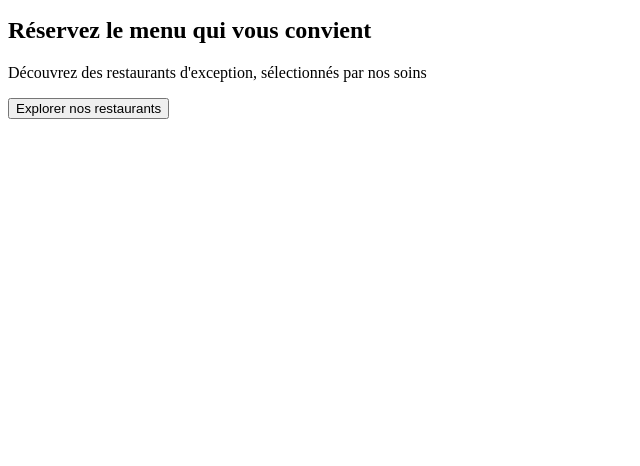
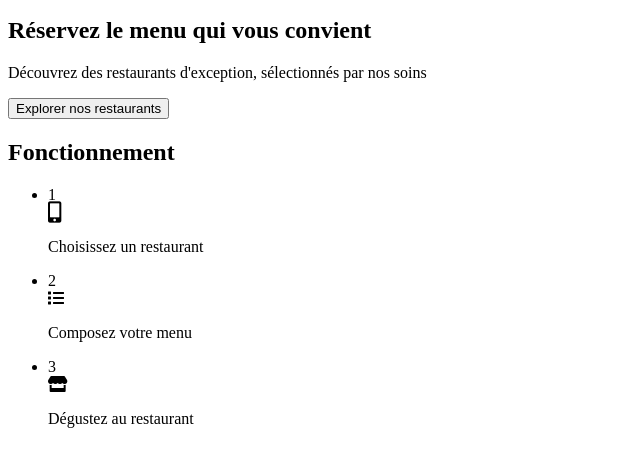
Before and after one commit to FilizHakan/P3_Filiz_Hakan_03032022, a website: page index.html in a window 1280 px wide. Shown: the part 104-570 px from the top of the page, without its empty margins (0-640 px from the left). Drawn offline with Linux system fonts and the light colour scheme; a web font is replaced by a local one.

Commit message:
Add section "fonctionnement" in homepage

```diff
--- a/index.html
+++ b/index.html
@@ -31,7 +31,7 @@
 </head>
 
 <body>
-    <!--logo-->
+    <!--Logo-->
     <header>
         <img class="logo" src="./assets/logo/ohmyfood.png" alt="logo Ohmyfood">
     </header>
@@ -55,8 +55,26 @@
             </div>
         </section>
 
-        <section id=action>
-
+        <!--Action Fonctionnement-->
+        <section id="action">
+            <h2>Fonctionnement</h2>
+            <ul class="action__item">
+                <li>
+                    <div class="action__number">1</div>
+                    <div class="action__icon"><i class="fas fa-mobile-alt fa-lg"></i></div>
+                    <p>Choisissez un restaurant</p>
+                </li>
+                <li>
+                    <div class="action__number">2</div>
+                    <div class="action__icon"><i class="fas fa-list"></i></div>
+                    <p>Composez votre menu</p>
+                </li>
+                <li>
+                    <div class="action__number">3</div>
+                    <div class="action__icon"><i class="fas fa-store"></i></div>
+                    <p>Dégustez au restaurant</p>
+                </li>
+            </ul>
         </section>
     </main>
 
```
